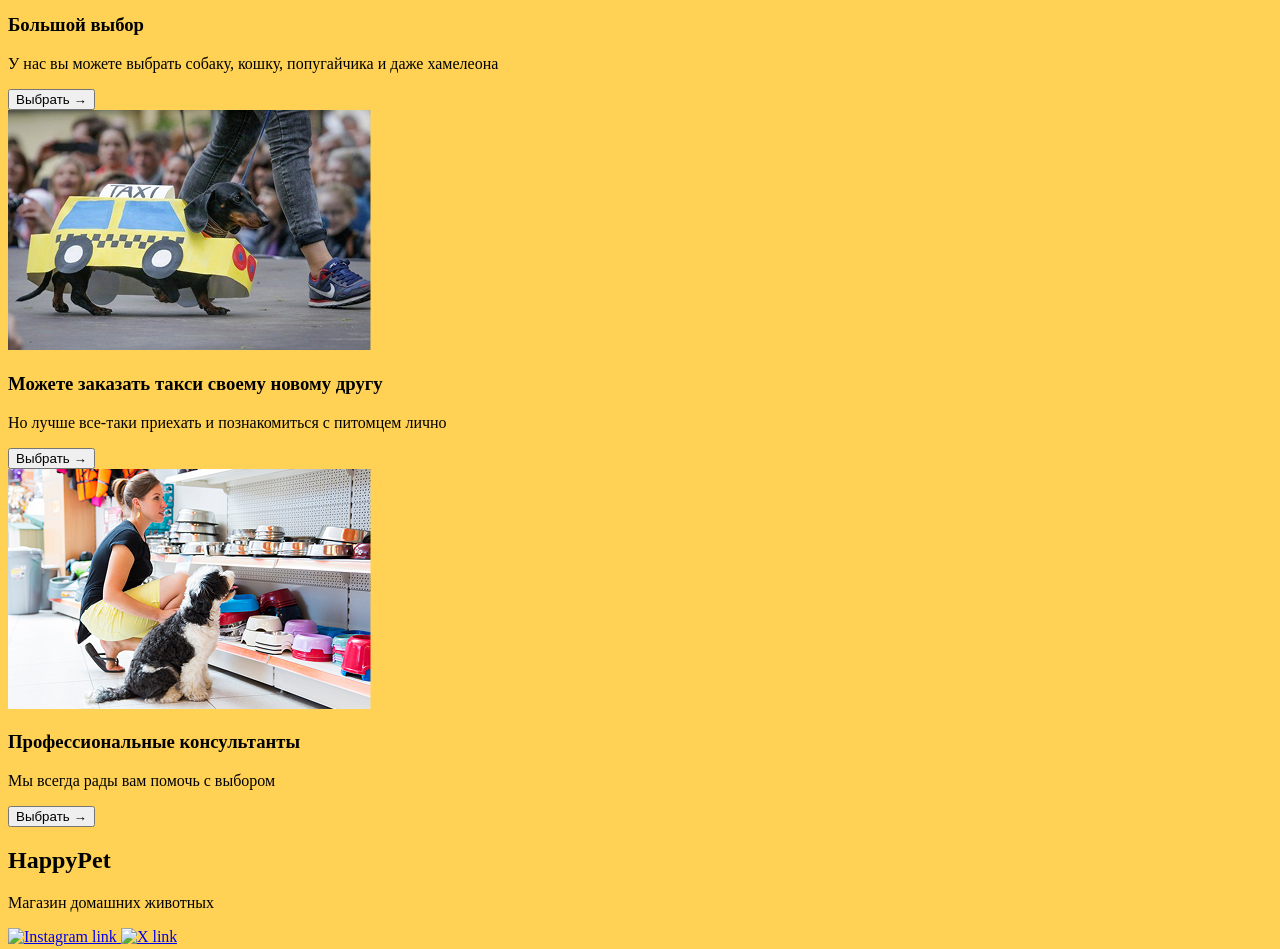
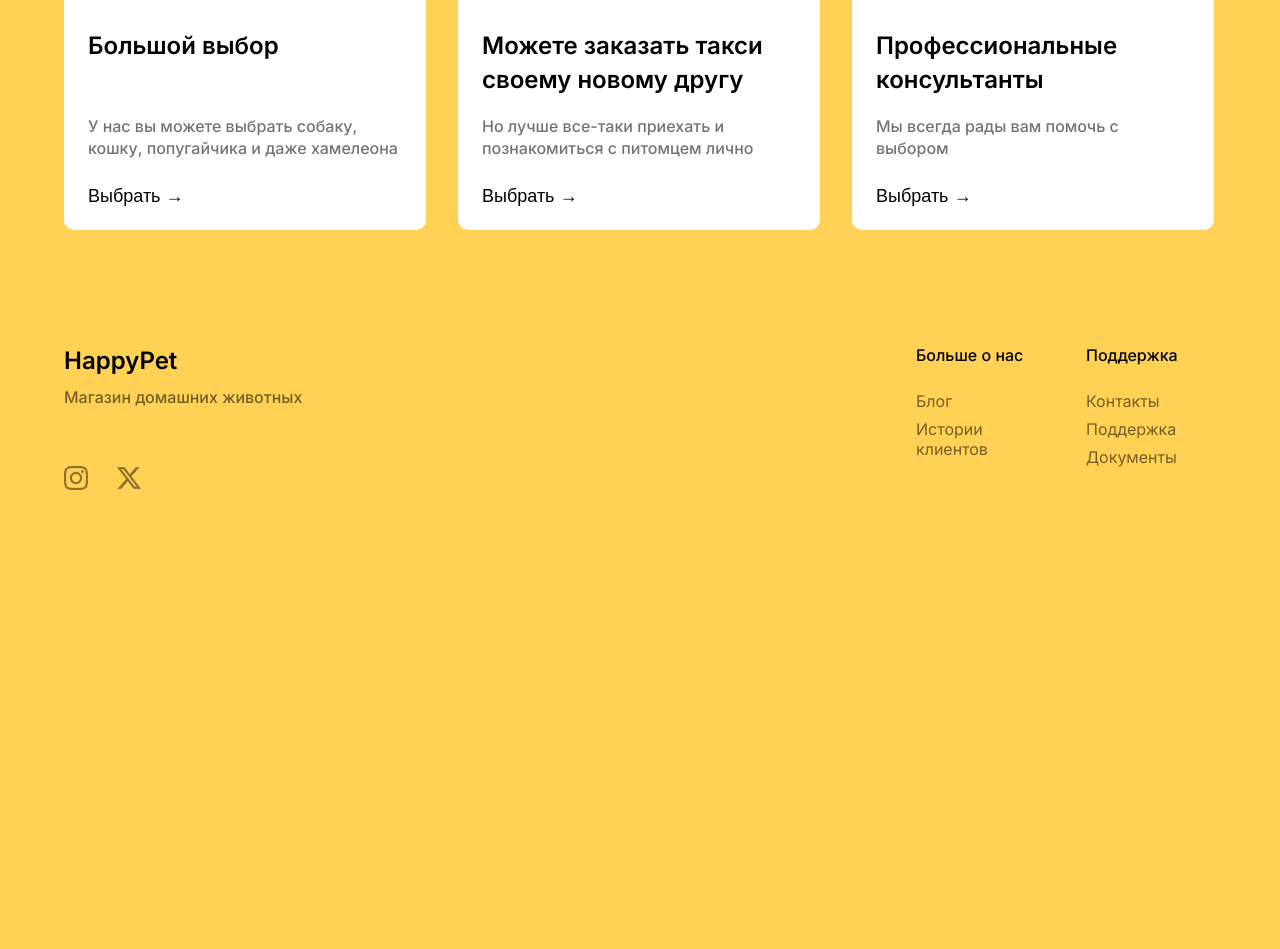
Before and after one commit to purpl3mint/Happy-Pet, a plain HTML site: page index.html in a window 1280 px wide. Shown: the part 1017-1966 px from the top of the page. After the commit the page ends 1547 px from the top, so only its background shows below. Drawn offline with Linux system fonts and the light colour scheme.

Commit message:
HappyPet: добавлены стили и исправлена разметка

```diff
--- a/index.html
+++ b/index.html
@@ -4,13 +4,14 @@
     <meta charset="UTF-8">
     <meta name="viewport" content="width=device-width, initial-scale=1.0">
     <title>HappyPet</title>
+    <link rel="preconnect" href="https://fonts.googleapis.com">
+    <link rel="preconnect" href="https://fonts.gstatic.com" crossorigin>
+    <link href="https://fonts.googleapis.com/css2?family=Inter:ital,opsz,wght@0,14..32,100..900;1,14..32,100..900&display=swap" rel="stylesheet">
     <link rel="stylesheet" href="style.css">
 </head>
 <body>
     <nav>
-        <div id="navigation-logo">
-            <h1>HappyPet</h1>
-        </div>
+        <div id="navigation-logo">HappyPet</div>
 
         <div id="navigation-list">
             <ul>
@@ -34,15 +35,17 @@
         </div>
 
         <div id="main-info_image">
-            <img src="/images/main-dog.png" alt="Фото собаки">
+            <img src="./images/main-dog.png" alt="Фото собаки">
         </div>
     </div>
 
     <div id="cards">
         <div class="card">
-            <img class="card-image" src="/images/card-1.png" alt="Фото ящерицы">
-            <h3 class="card-heading">Большой выбор</h3>
-            <p class="card-content">У нас вы можете выбрать собаку, кошку, попугайчика и даже хамелеона</p>
+            <img class="card-image" src="./images/card-1.png" alt="Фото ящерицы">
+            <div class="card-content">
+                <h3 class="card-heading">Большой выбор</h3>
+                <p class="card-text">У нас вы можете выбрать собаку, кошку, попугайчика и даже хамелеона</p>
+            </div>
 
             <button class="card-button">
                 Выбрать &#8594;
@@ -50,9 +53,11 @@
         </div>
 
         <div class="card">
-            <img class="card-image" src="/images/card-2.png" alt="Фото таксы">
-            <h3 class="card-heading">Можете заказать такси своему новому другу</h3>
-            <p class="card-content">Но лучше все-таки приехать и познакомиться с питомцем лично </p>
+            <img class="card-image" src="./images/card-2.png" alt="Фото таксы">
+            <div class="card-content">
+                <h3 class="card-heading">Можете заказать такси своему новому другу</h3>
+                <p class="card-text">Но лучше все-таки приехать и познакомиться с питомцем лично </p>
+            </div>
 
             <button class="card-button">
                 Выбрать &#8594;
@@ -60,9 +65,11 @@
         </div>
 
         <div class="card">
-            <img class="card-image" src="/images/card-3.png" alt="Фото собаки в магазине">
-            <h3 class="card-heading">Профессиональные консультанты</h3>
-            <p class="card-content">Мы всегда рады вам помочь с выбором</p>
+            <img class="card-image" src="./images/card-3.png" alt="Фото собаки в магазине">
+            <div class="card-content">
+                <h3 class="card-heading">Профессиональные консультанты</h3>
+                <p class="card-text">Мы всегда рады вам помочь с выбором</p>
+            </div>
 
             <button class="card-button">
                 Выбрать &#8594;
@@ -76,12 +83,8 @@
             <p>Магазин домашних животных</p>
 
             <div class="footer-social">
-                <a href="#">
-                    <img src="#" alt="Instagram link">
-                </a>
-                <a href="#">
-                    <img src="#" alt="X link">
-                </a>
+                <a href="#"><img src="./images/ig.png" alt="Instagram link"></a>
+                <a href="#"><img src="./images/x.png" alt="X link"></a>
             </div>
         </div>
 
@@ -89,22 +92,18 @@
             <div class="footer-links">
                 <h3>Больше о нас</h3>
                 <ul>
-                    <li><a href="#">Блог</a></li>
-                    <li><a href="#">Истории клиентов</a></li>
+                    <li class="footer-link"><a href="#">Блог</a></li>
+                    <li class="footer-link"><a href="#">Истории клиентов</a></li>
                 </ul>
             </div>
 
             <div class="footer-links">
                 <h3>Поддержка</h3>
                 <ul>
-                    <li><a href="#">Контакты</a></li>
-                    <li><a href="#">Поддержка</a></li>
-                    <li><a href="#">Документы</a></li>
+                    <li class="footer-link"><a href="#">Контакты</a></li>
+                    <li class="footer-link"><a href="#">Поддержка</a></li>
+                    <li class="footer-link"><a href="#">Документы</a></li>
                 </ul>
-            </div>
-
-            <div class="footer-links">
-
             </div>
         </div>
     </footer>
--- a/style.css
+++ b/style.css
@@ -1,3 +1,204 @@
 body {
+    width: 1280px;
+    margin: 0 auto;
     background-color: #FFD255;
+    font-family: 'Inter', Times, serif;
 }
+
+nav {
+    display: flex;
+    flex-direction: row;
+    justify-content: space-between;
+    margin: 24px 64px;
+}
+
+#navigation-logo {
+    line-height: 110%;
+    font-size: 56px;
+    font-weight: 900;
+    margin: 0px;
+}
+
+#navigation-list ul {
+    display: flex;
+    list-style: none;
+    align-items: center;
+    margin: 0px;
+    height: 100%;
+}
+
+#navigation-list ul li {
+    margin-right: 40px;
+}
+
+#navigation-list ul li:last-child {
+    margin-right: 0px;
+}
+
+#main-info {
+    display: flex;
+    flex-direction: row;
+    margin-bottom: 120px;
+}
+
+#main-info_text,
+#main-info_image {
+    width: 640px;
+}
+
+#main-info_text {
+    margin-left: 64px;
+    margin-top: 120px;
+}
+
+#main-info_text h2 {
+    font-size: 56px;
+    font-weight: bold;
+    margin: 0px;
+    margin-bottom: 24px;
+}
+
+#main-info_text p {
+    width: 511px;
+    font-size: 24px;
+    font-weight: 500;
+    color: rgba(0, 0, 0, 0.55);
+    line-height: 145%;
+}
+
+#main-info_text button {
+    padding: 16px 15px;
+    background-color: black;
+    color: white;
+    border: 0px;
+    border-radius: 10px;
+    font-size: 18px;
+    font-weight: 500;
+}
+
+#cards {
+    display: flex;
+    flex-direction: row;
+    margin-left: 64px;
+    margin-right: 64px;
+}
+
+.card {
+    width: 362px;
+    height: 473px;
+    margin-right: 32px;
+    border-radius: 10px;
+    background-color: white;
+    margin-bottom: 114px;
+}
+
+.card-image {
+    border-top-left-radius: 10px;
+    border-top-right-radius: 10px;
+}
+
+.card-content {
+    margin: 28px 24px 24px;
+}
+
+.card-heading {
+    height: 70px;
+    font-size: 24px;
+    font-weight: 600;
+    margin: 0px;
+    line-height: 145%;
+}
+
+.card-text {
+    font-style: 18px;
+    font-weight: 500;
+    line-height: 140%;
+    color: rgba(0, 0, 0, 0.55);
+}
+
+.card-button {
+    background-color: white;
+    border: 0px;
+    margin-left: 24px;
+    padding: 0px;
+    font-size: 18px;
+    font-weight: 500;
+    line-height: 145%;
+    cursor: pointer;
+}
+
+footer {
+    display: flex;
+    flex-direction: row;
+    margin-left: 64px;
+    margin-right: 64px;
+    margin-bottom: 36px;
+    justify-content: space-between;
+}
+
+.footer-left {
+    width: 732px;
+}
+
+.footer-left h2 {
+    font-size: 24px;
+    font-weight: 600;
+    line-height: 145%;
+    margin: 0px;
+    margin-bottom: 8px;
+}
+
+.footer-left p {
+    font-size: 16px;
+    font-weight: 500;
+    line-height: 145%;
+    color: rgba(0, 0, 0, 0.55);
+    margin: 0px;
+    margin-bottom: 56px;
+}
+
+.footer-social a {
+    margin-right: 24px;
+}
+
+.footer-social a:last-child {
+    margin-right: 0px;
+}
+
+.footer-right {
+    width: 300px;
+    display: flex;
+    flex-direction: row;
+}
+
+.footer-links {
+    width: 130px;
+    margin-right: 40px;
+}
+
+.footer-links:last-child {
+    margin-right: 0;
+}
+
+.footer-links h3 {
+    margin: 0px;
+    font-size: 16px;
+    font-weight: 500;
+    line-height: 145%;
+    margin-bottom: 24px;
+}
+
+.footer-links ul {
+    list-style: none;
+    padding: 0px;
+    margin: 0px;
+}
+
+.footer-link {
+    margin-bottom: 8px;
+}
+
+.footer-link a {
+    text-decoration: none;
+    color: rgba(0, 0, 0, 0.55);
+}
```
Also changed, not shown: images/ig.png (added), images/x.png (added).
